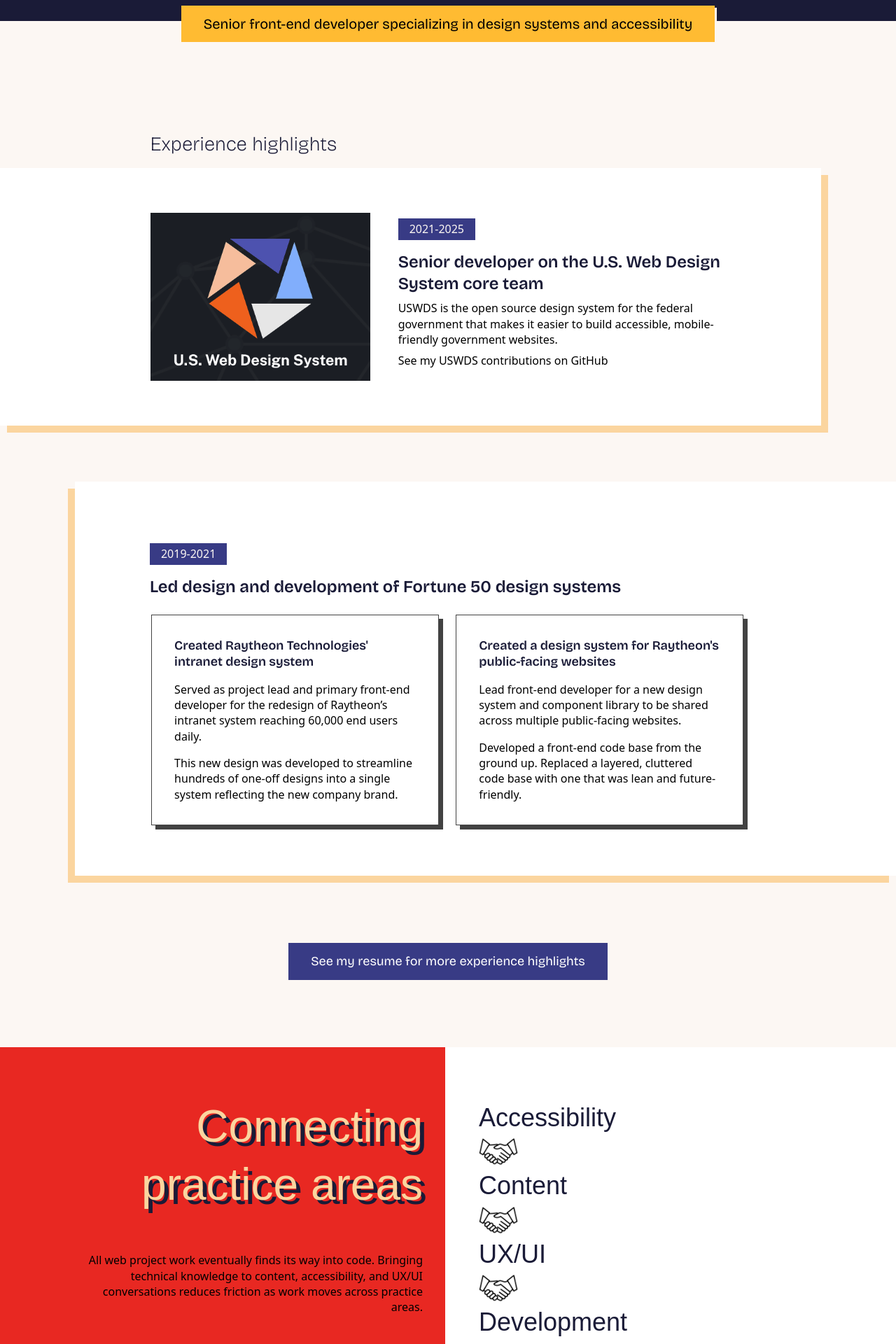
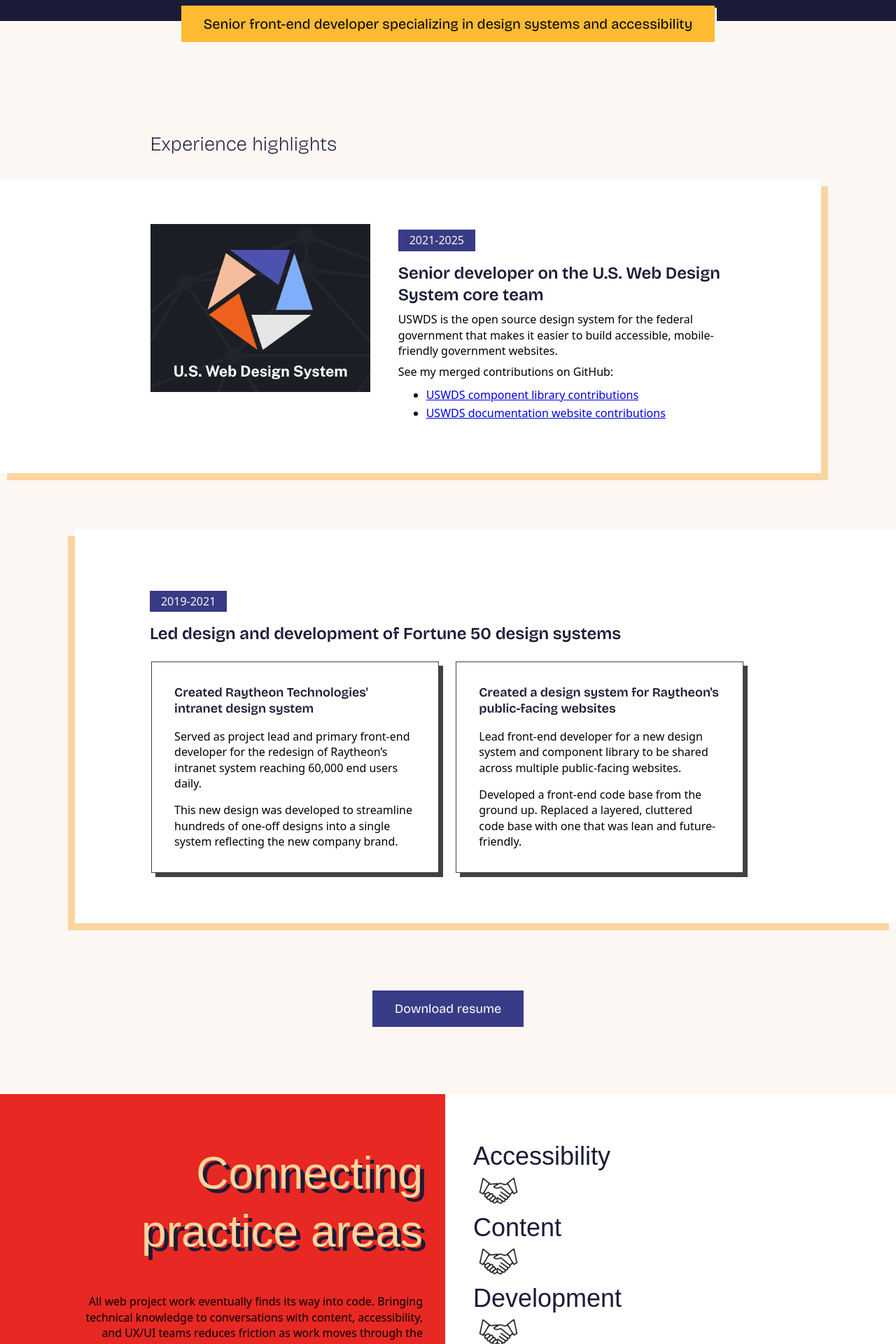
Before and after one commit to amyleadem/amyleadem.github.io, a Jekyll site: the page built from index.md, in a window 1280 px wide. Shown: the part 735-2655 px from the top of the page at 70% size. Built offline with Jekyll 4.4.1, drawn with Linux system fonts in a browser that asks for light colours; some web fonts are replaced; some of the changed text lies outside the part shown.

Commit message:
Update breakpoint names; update job card styles

```diff
--- a/assets/css/styles.css
+++ b/assets/css/styles.css
@@ -185,7 +185,6 @@ body {
   display: grid;
   grid-template-columns: repeat(12, 1fr);
   grid-column-gap: 8px;
-  grid-template-rows: 85vh auto auto auto auto 65vh;
 }
 
 .grid-row {
@@ -207,6 +206,17 @@ section:nth-of-type(2) {
   grid-column: 1/13;
   align-items: center;
   background: #1a1b37;
+  height: 60vh;
+}
+@media (min-width: 900px) {
+  section:nth-of-type(2) {
+    height: 75vh;
+  }
+}
+@media (min-width: 1200px) {
+  section:nth-of-type(2) {
+    height: 85vh;
+  }
 }
 
 section:nth-of-type(3) {
@@ -231,10 +241,17 @@ section:nth-of-type(5) {
 }
 
 section > h2 {
-  grid-column: 1/13;
+  margin-top: calc(8px * 8);
+  margin-bottom: calc(8px * 2);
+}
+
+section > * {
+  grid-column: 2/12;
+}
+@media (min-width: 900px) {
+  section > * {
     grid-column: 3/12;
-  margin-top: calc(8px * 8);
-  margin-bottom: 0;
+  }
 }
 
 .sticky-banner {
@@ -274,6 +291,10 @@ h6 {
 p {
   line-height: 1.4;
   max-width: 80ch;
+}
+
+ul li {
+  padding-block: calc(8px * 0.5);
 }
 
 h1 {
@@ -379,12 +400,14 @@ h4 {
   display: inline;
   font-size: 1.25rem;
   margin-top: calc(-12px - 1.25rem / 2);
+  max-width: 64%;
   padding-block: 12px;
+  text-align: center;
 }
 
 .job-card {
   display: grid;
-  grid-template-columns: repeat(11, 1fr);
+  grid-template-columns: repeat(12, 1fr);
   grid-column-gap: 8px;
   background: white;
   margin-top: calc(8px * 2);
@@ -401,7 +424,46 @@ h4 {
   margin-block: 8px;
 }
 .job-card__image {
+  display: none;
   width: 100%;
+}
+.job-card > * {
+  grid-column: 2/12;
+}
+.job-card--one-item {
+  grid-column: 1/13;
+  box-shadow: 10px 10px #fbd59f;
+}
+@media (max-width: 900px) {
+  .job-card--one-item .job-card__body {
+    border: 1px solid #424242;
+    box-shadow: #424242 6px 6px;
+    padding: calc(8px * 4);
+  }
+}
+.job-card--two-items {
+  grid-column: 1/13;
+  box-shadow: -10px 10px #fbd59f;
+}
+.job-card--two-items .job-card__body div {
+  border: 1px solid #424242;
+  box-shadow: #424242 6px 6px;
+  padding: calc(8px * 4);
+}
+.job-card--two-items .job-card__body div > *:first-child {
+  margin-top: 0;
+}
+.job-card--two-items .job-card__body div > *:last-child {
+  margin-bottom: 0;
+}
+@media (min-width: 900px) {
+  .job-card {
+    display: grid;
+    grid-template-columns: repeat(11, 1fr);
+    grid-column-gap: 8px;
+  }
+  .job-card__image {
+    display: block;
   }
   .job-card:nth-of-type(1) {
     box-shadow: 10px 10px #fbd59f;
@@ -436,22 +498,12 @@ h4 {
     grid-column-gap: 24px;
     grid-column: 1/13;
   }
-.job-card:nth-of-type(2) .job-card__body div {
-  border: 1px solid #424242;
-  box-shadow: #424242 6px 6px;
-  padding: calc(8px * 4);
-}
-.job-card:nth-of-type(2) .job-card__body div:first-of-type {
+  .job-card:nth-of-type(2):nth-of-type(2) .job-card__body div:first-of-type {
     grid-column: 2/span 4;
   }
-.job-card:nth-of-type(2) .job-card__body div:nth-of-type(2) {
+  .job-card:nth-of-type(2):nth-of-type(2) .job-card__body div:nth-of-type(2) {
     grid-column: 6/span 4;
   }
-.job-card:nth-of-type(2) .job-card__body div > *:first-child {
-  margin-top: 0;
-}
-.job-card:nth-of-type(2) .job-card__body div > *:last-child {
-  margin-bottom: 0;
 }
 
 .resume-link {
@@ -464,8 +516,14 @@ h4 {
 .practice-area {
   background: white;
 }
+.practice-area ul {
+  padding-left: 0;
+  margin: 0;
+}
 .practice-area li {
+  align-items: center;
   color: #1a1b37;
+  display: inline-flex;
   font-family: "Rammetto One", sans-serif;
   font-size: 2.25rem;
   list-style: none;
@@ -473,16 +531,44 @@ h4 {
 }
 .practice-area li img {
   height: calc(8px * 7);
-  display: block;
+  margin-inline: 8px;
 }
 .practice-area > * {
   padding-block: calc(8px * 8);
 }
 .practice-area > *:first-child {
   display: grid;
+  grid-template-columns: repeat(12, 1fr);
+  grid-column-gap: 8px;
+  grid-column: 1/13;
+  background: #e82822;
+}
+.practice-area > *:first-child > * {
+  grid-column: 2/12;
+}
+.practice-area > *:nth-child(2) {
+  align-items: center;
+  background: white;
+  display: flex;
+  grid-column: 2/span 10;
+}
+@media (min-width: 900px) {
+  .practice-area > *:nth-child(2) {
+    grid-column: 7/span 4;
+  }
+}
+@media (min-width: 900px) {
+  .practice-area li {
+    display: list-item;
+    padding-left: calc(8px * 4);
+  }
+  .practice-area li img {
+    display: block;
+  }
+  .practice-area > *:first-child {
+    display: grid;
     grid-template-columns: repeat(6, 1fr);
     grid-column-gap: 8px;
-  background: #e82822;
     grid-column: 1/span 6;
     text-align: right;
   }
@@ -491,7 +577,24 @@ h4 {
     padding-right: calc(8px * 4);
   }
   .practice-area > *:nth-child(2) {
-  align-items: center;
-  display: flex;
     grid-column: 7/span 4;
   }
+}
+
+footer {
+  grid-column: 1/13;
+  display: grid;
+  grid-template-columns: repeat(12, 1fr);
+  grid-column-gap: 8px;
+  background: #383b85;
+  margin-top: calc(8px * 8);
+  padding-top: calc(8px * 8);
+}
+footer > * {
+  grid-column: 3/11;
+}
+footer ul {
+  padding: 0;
+  margin: 0;
+  list-style: none;
+}
--- a/index.md
+++ b/index.md
@@ -21,16 +21,28 @@ headline: Delivering front-end code at scale
 
   <section aria-label="key projects and resume">
     <h2>Experience highlights</h2>
-    <article class="job-card">
+    <article class="job-card job-card--one-item">
       <img class="job-card__image" src="./assets/img/uswds.png" alt="United States Web Design System logo">
       <div class="job-card__body">
         <p class="job-card__tag">2021-2025</p>
         <h3 class="job-card__headline">Senior developer on the U.S. Web Design System core team</h3>
         <p>USWDS is the open source design system for the federal government that makes it easier to build accessible, mobile-friendly government websites.</p>
-        <p>See my USWDS contributions on GitHub</p>
+        <p>See my merged contributions on GitHub:</p>
+        <ul>
+          <li>
+            <a href="https://github.com/uswds/uswds/pulls?q=is%3Apr+is%3Amerged+author%3Aamyleadem">
+              USWDS component library contributions
+            </a>
+          </li>
+          <li>
+            <a href="https://github.com/uswds/uswds-site/pulls?q=is%3Apr+is%3Amerged+author%3Aamyleadem">
+              USWDS documentation website contributions
+            </a>
+          </li>
+        </ul>
       </div>
     </article>
-    <article class="job-card">
+    <article class="job-card job-card--two-items">
       <div class="job-card__headline">
         <p class="job-card__tag">2019-2021</p>
         <h3>Led design and development of Fortune 50 design systems</h3>
@@ -49,41 +61,40 @@ headline: Delivering front-end code at scale
       </div>
     </article>
     <div class="resume-link">
-      <a class="button" href="./resume">See my resume for more experience highlights</a>
+      <a class="button" href="./resume">Download resume</a>
     </div>
   </section>
 
   <section class="practice-area" aria-label="breaking down silos">
     <div>
       <h2 class="font-size-2xl">Connecting practice areas</h2>
-      <p>All web project work eventually finds its way into code. Bringing technical knowledge to content, accessibility, and UX/UI conversations reduces friction as work moves across practice areas.</p>
+      <p>All web project work eventually finds its way into code. Bringing technical knowledge to conversations with content, accessibility, and UX/UI teams reduces friction as work moves through the project. </p>
     </div>
     <div>
       <ul>
         <li>
           Accessibility
-          <img src="./assets/img/handshake.png">
+          <img src="./assets/img/handshake.png" alt="handshake emoji">
         </li>
         <li>
           Content
-           <img src="./assets/img/handshake.png">
+           <img src="./assets/img/handshake.png" alt="handshake emoji">
+        </li>
+        <li>
+          Development
+          <img src="./assets/img/handshake.png" alt="handshake emoji">
         </li>
         <li>
           UX/UI
-          <img src="./assets/img/handshake.png">
-        </li>
-        <li>
-          Development
         </li>
       </ul>
     </div>
   </section>
 
-  <section>
-
-  </section>
-
   <footer>
-
+    <ul>
+      <li>LinkedIn</li>
+      <li>Github</li>
+    </ul>
   </footer>
 </div>
```
Also changed, not shown: _styles/_mixins.scss (added, +28 -0 lines), _styles/_vars.scss (+6 -1 lines), _styles/styles.scss (+141 -39 lines). Lines whose indentation alone changed are shown as unchanged.
